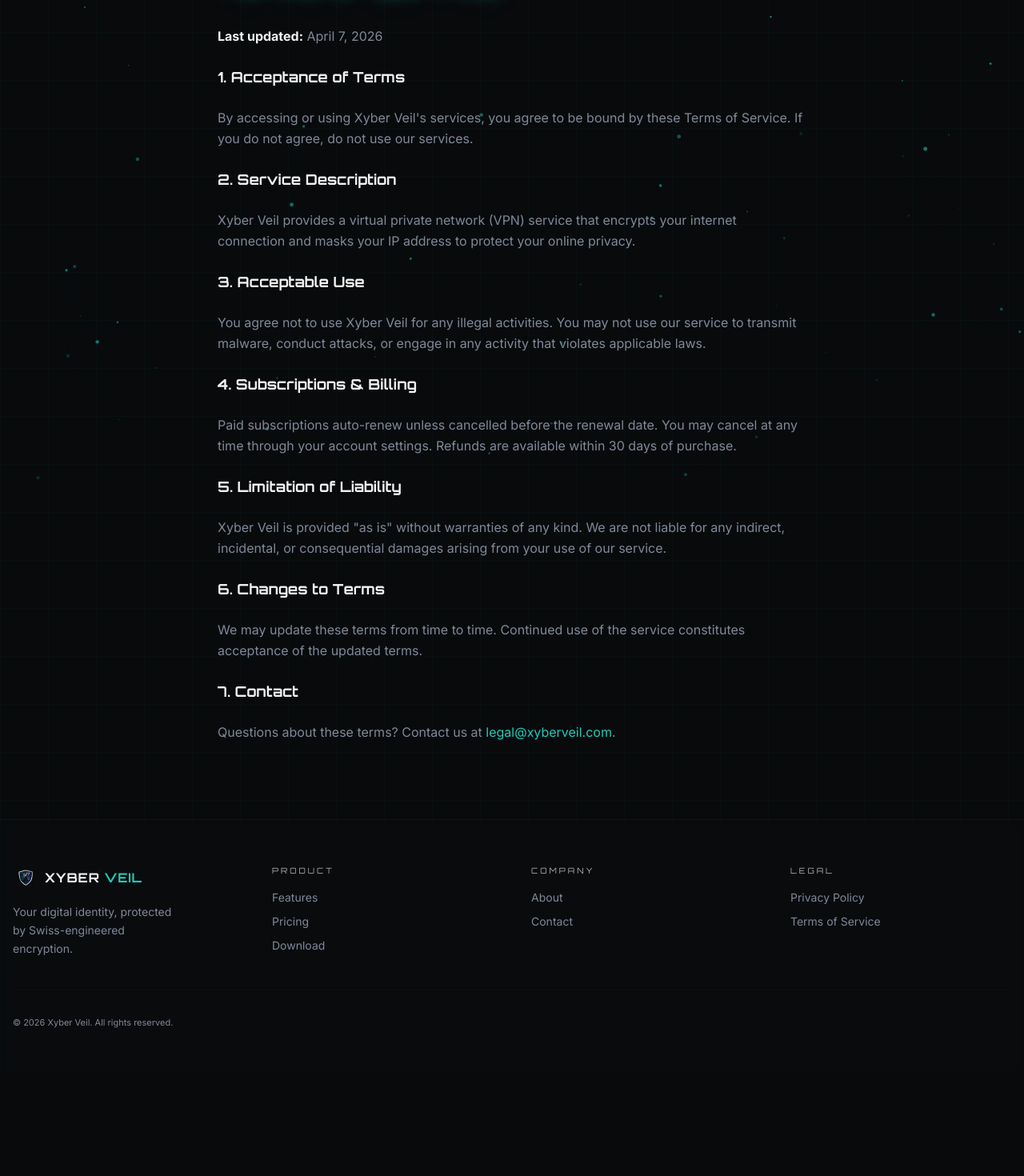
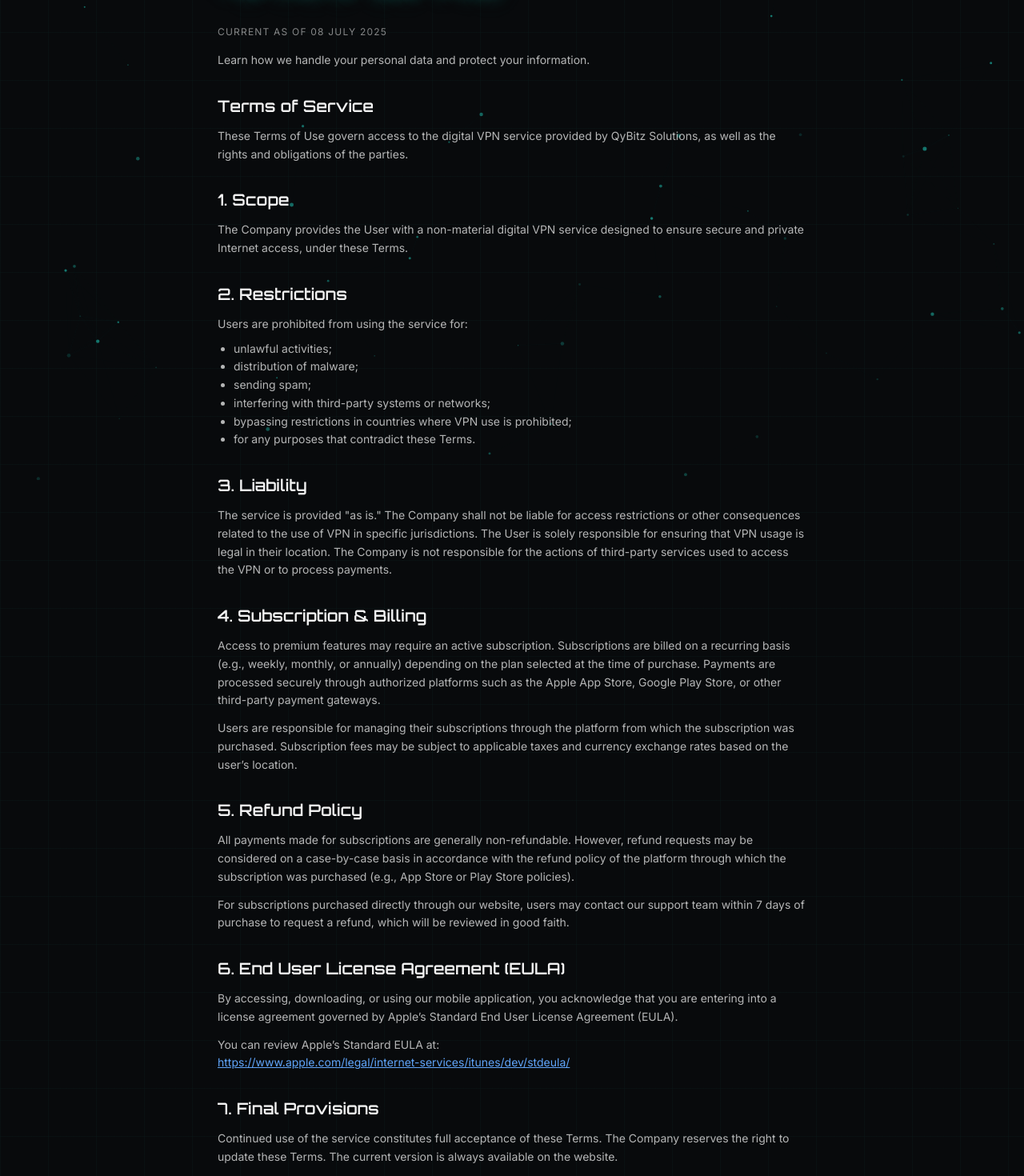
Before and after one commit to visiontechhhh360-lgtm/xyberveilwebsite, a React (Vite) app: page /terms in a window 1280 px wide. Shown: the part 200-1670 px from the top of the page at 80% size. Before the commit the page ends 1543 px from the top, so only its background shows below. Built offline with nearby package versions, Linux system fonts and the light colour scheme; the HTML template or start-up script is replaced by a standard one.

Commit message:
Updated pages and favicon

```diff
--- a/src/pages/Privacy.tsx
+++ b/src/pages/Privacy.tsx
@@ -7,27 +7,79 @@ const Privacy = () => (
       <div className="container mx-auto px-4 max-w-3xl">
         <AnimatedSection>
           <h1 className="font-display text-4xl font-bold mb-8 glow-text">Privacy Policy</h1>
-          <div className="prose prose-invert prose-sm max-w-none space-y-6 text-muted-foreground leading-relaxed">
-            <p><strong className="text-foreground">Last updated:</strong> April 7, 2026</p>
+   <div className="mx-auto max-w-3xl">
 
-            <h2 className="font-display text-lg font-bold text-foreground mt-8">1. Information We Collect</h2>
-            <p>Xyber Veil collects minimal information necessary to provide our VPN service. We do <strong className="text-foreground">not</strong> log your browsing activity, connection timestamps, DNS queries, IP addresses, or any traffic data.</p>
+             <p className="mt-3 text-xs uppercase tracking-widest text-white/50">
+            Current as of 08 July 2025
+          </p>
+          <p className="mt-4 text-sm leading-relaxed text-white/70">
+            Learn how we handle your personal data and protect your information.
+          </p>
+          <p className="mt-4 text-sm leading-relaxed text-white/70">
+            This Privacy Policy outlines the principles of personal and technical data processing carried out by QyBitz Solutions within the scope of its digital VPN service.
+          </p>
 
-            <h2 className="font-display text-lg font-bold text-foreground mt-8">2. How We Use Information</h2>
-            <p>Account information (email address) is used solely for account management, billing, and customer support. We never sell, trade, or share your personal data with third parties.</p>
+          <section className="mt-8 space-y-3">
+            <h2 className="text-xl font-semibold">1. Data Processed</h2>
+            <p className="text-sm leading-relaxed text-white/70">
+              <strong>Email address:</strong> used solely for sending a one-time OTP code, not stored or linked to the user's activity.
+            </p>
+            <p className="text-sm leading-relaxed text-white/70 mt-2">
+              <strong>Technical data</strong> (e.g., device type, browser) may be temporarily used to ensure proper interface display and service functionality, without being associated with an individual user.
+            </p>
+          </section>
 
-            <h2 className="font-display text-lg font-bold text-foreground mt-8">3. Data Security</h2>
-            <p>We employ 256-bit AES encryption, perfect forward secrecy, and secure protocols to protect all data in transit. Our infrastructure is regularly audited by independent security firms.</p>
+          <section className="mt-8 space-y-3">
+            <h2 className="text-xl font-semibold">2. No-Log Policy</h2>
+            <p className="text-sm leading-relaxed text-white/70">
+              The Company adheres to a strict No-Log policy. We do not collect, store, or process the following:
+              <ul className="list-disc ml-5 mt-2">
+                <li>IP addresses</li>
+                <li>DNS queries</li>
+                <li>Connection routes</li>
+                <li>Timestamps</li>
+                <li>Traffic volume</li>
+              </ul>
+            </p>
+          </section>
 
-            <h2 className="font-display text-lg font-bold text-foreground mt-8">4. No-Logs Policy</h2>
-            <p>We maintain a strict no-logs policy. We do not monitor, record, log, store, or share any of your online activity. This policy has been independently verified and audited.</p>
+          <section className="mt-8 space-y-3">
+            <h2 className="text-xl font-semibold">3. Data Retention</h2>
+            <p className="text-sm leading-relaxed text-white/70">
+              The Company does not store personal data.
+            </p>
+            <p className="text-sm leading-relaxed text-white/70 mt-2">
+              Email is processed only at the moment of sending the one-time OTP code.
+            </p>
+            <p className="text-sm leading-relaxed text-white/70 mt-2">
+              Google authentication data (such as the email address or authentication token) is used only for the purpose of login and is not stored or linked to any user activity.
+            </p>
+            <p className="text-sm leading-relaxed text-white/70 mt-2">
+              Technical data is deleted after the session ends and is not stored in any databases.
+            </p>
+          </section>
 
-            <h2 className="font-display text-lg font-bold text-foreground mt-8">5. Cookies</h2>
-            <p>Our website uses essential cookies only. No tracking cookies, no analytics cookies, no advertising cookies.</p>
+          <section className="mt-8 space-y-3">
+            <h2 className="text-xl font-semibold">4. Data Disclosure to Third Parties</h2>
+            <p className="text-sm leading-relaxed text-white/70">
+              The Company may share limited technical data with payment providers or contractors when necessary for service delivery. Such data does not include any personally identifiable information and is used solely to fulfill specific technical requirements.
+            </p>
+          </section>
 
-            <h2 className="font-display text-lg font-bold text-foreground mt-8">6. Contact</h2>
-            <p>For privacy inquiries, contact us at <span className="text-primary">privacy@xyberveil.com</span>.</p>
-          </div>
+          <section className="mt-8 space-y-3">
+            <h2 className="text-xl font-semibold">5. User Responsibility</h2>
+            <p className="text-sm leading-relaxed text-white/70">
+              Users are solely responsible for ensuring that the use of the service complies with the laws and regulations of their jurisdiction, including VPN usage and data protection requirements.
+            </p>
+          </section>
+
+          <section className="mt-8 space-y-3">
+            <h2 className="text-xl font-semibold">6. Contact</h2>
+            <p className="text-sm leading-relaxed text-white/70">
+              For any questions regarding personal data processing, users may contact the Company through the email address provided on the website.
+            </p>
+          </section>
+        </div>
         </AnimatedSection>
       </div>
     </section>
--- a/src/pages/Terms.tsx
+++ b/src/pages/Terms.tsx
@@ -7,30 +7,97 @@ const Terms = () => (
       <div className="container mx-auto px-4 max-w-3xl">
         <AnimatedSection>
           <h1 className="font-display text-4xl font-bold mb-8 glow-text">Terms of Service</h1>
-          <div className="prose prose-invert prose-sm max-w-none space-y-6 text-muted-foreground leading-relaxed">
-            <p><strong className="text-foreground">Last updated:</strong> April 7, 2026</p>
+           <div className="mx-auto max-w-3xl">
 
-            <h2 className="font-display text-lg font-bold text-foreground mt-8">1. Acceptance of Terms</h2>
-            <p>By accessing or using Xyber Veil's services, you agree to be bound by these Terms of Service. If you do not agree, do not use our services.</p>
+          <p className="mt-3 text-xs uppercase tracking-widest text-white/50">
+            Current as of 08 July 2025
+          </p>
+          <p className="mt-4 text-sm leading-relaxed text-white/70">
+            Learn how we handle your personal data and protect your information.
+          </p>
 
-            <h2 className="font-display text-lg font-bold text-foreground mt-8">2. Service Description</h2>
-            <p>Xyber Veil provides a virtual private network (VPN) service that encrypts your internet connection and masks your IP address to protect your online privacy.</p>
+          <section className="mt-8 space-y-3">
+            <h2 className="text-xl font-semibold">Terms of Service</h2>
+            <p className="text-sm leading-relaxed text-white/70">
+              These Terms of Use govern access to the digital VPN service provided by QyBitz Solutions, as well as the rights and obligations of the parties.
+            </p>
+          </section>
 
-            <h2 className="font-display text-lg font-bold text-foreground mt-8">3. Acceptable Use</h2>
-            <p>You agree not to use Xyber Veil for any illegal activities. You may not use our service to transmit malware, conduct attacks, or engage in any activity that violates applicable laws.</p>
+          <section className="mt-8 space-y-3">
+            <h2 className="text-xl font-semibold">1. Scope</h2>
+            <p className="text-sm leading-relaxed text-white/70">
+              The Company provides the User with a non-material digital VPN service designed to ensure secure and private Internet access, under these Terms.
+            </p>
+          </section>
 
-            <h2 className="font-display text-lg font-bold text-foreground mt-8">4. Subscriptions & Billing</h2>
-            <p>Paid subscriptions auto-renew unless cancelled before the renewal date. You may cancel at any time through your account settings. Refunds are available within 30 days of purchase.</p>
+          <section className="mt-8 space-y-3">
+            <h2 className="text-xl font-semibold">2. Restrictions</h2>
+            <p className="text-sm leading-relaxed text-white/70">
+              Users are prohibited from using the service for:
+              <ul className="list-disc ml-5 mt-2">
+                <li>unlawful activities;</li>
+                <li>distribution of malware;</li>
+                <li>sending spam;</li>
+                <li>interfering with third-party systems or networks;</li>
+                <li>bypassing restrictions in countries where VPN use is prohibited;</li>
+                <li>for any purposes that contradict these Terms.</li>
+              </ul>
+            </p>
+          </section>
 
-            <h2 className="font-display text-lg font-bold text-foreground mt-8">5. Limitation of Liability</h2>
-            <p>Xyber Veil is provided "as is" without warranties of any kind. We are not liable for any indirect, incidental, or consequential damages arising from your use of our service.</p>
+          <section className="mt-8 space-y-3">
+            <h2 className="text-xl font-semibold">3. Liability</h2>
+            <p className="text-sm leading-relaxed text-white/70">
+              The service is provided "as is." The Company shall not be liable for access restrictions or other consequences related to the use of VPN in specific jurisdictions. The User is solely responsible for ensuring that VPN usage is legal in their location. The Company is not responsible for the actions of third-party services used to access the VPN or to process payments.
+            </p>
+          </section>
 
-            <h2 className="font-display text-lg font-bold text-foreground mt-8">6. Changes to Terms</h2>
-            <p>We may update these terms from time to time. Continued use of the service constitutes acceptance of the updated terms.</p>
+          <section className="mt-8 space-y-3">
+            <h2 className="text-xl font-semibold">4. Subscription & Billing</h2>
+            <p className="text-sm leading-relaxed text-white/70">
+              Access to premium features may require an active subscription. Subscriptions are billed on a recurring basis (e.g., weekly, monthly, or annually) depending on the plan selected at the time of purchase. Payments are processed securely through authorized platforms such as the Apple App Store, Google Play Store, or other third-party payment gateways.
+            </p>
+            <p className="text-sm leading-relaxed text-white/70 mt-2">
+              Users are responsible for managing their subscriptions through the platform from which the subscription was purchased. Subscription fees may be subject to applicable taxes and currency exchange rates based on the user’s location.
+            </p>
+          </section>
 
-            <h2 className="font-display text-lg font-bold text-foreground mt-8">7. Contact</h2>
-            <p>Questions about these terms? Contact us at <span className="text-primary">legal@xyberveil.com</span>.</p>
-          </div>
+          <section className="mt-8 space-y-3">
+            <h2 className="text-xl font-semibold">5. Refund Policy</h2>
+            <p className="text-sm leading-relaxed text-white/70">
+              All payments made for subscriptions are generally non-refundable. However, refund requests may be considered on a case-by-case basis in accordance with the refund policy of the platform through which the subscription was purchased (e.g., App Store or Play Store policies).
+            </p>
+            <p className="text-sm leading-relaxed text-white/70 mt-2">
+              For subscriptions purchased directly through our website, users may contact our support team within 7 days of purchase to request a refund, which will be reviewed in good faith.
+            </p>
+          </section>
+
+          <section className="mt-8 space-y-3">
+            <h2 className="text-xl font-semibold">6. End User License Agreement (EULA)</h2>
+            <p className="text-sm leading-relaxed text-white/70">
+              By accessing, downloading, or using our mobile application, you acknowledge that you are entering into a license agreement governed by Apple’s Standard End User License Agreement (EULA).
+            </p>
+            <p className="text-sm leading-relaxed text-white/70 mt-2">
+              You can review Apple’s Standard EULA at:
+              <br />
+              <a
+                href="https://www.apple.com/legal/internet-services/itunes/dev/stdeula/"
+                target="_blank"
+                rel="noopener noreferrer"
+                className="underline text-blue-400"
+              >
+                https://www.apple.com/legal/internet-services/itunes/dev/stdeula/
+              </a>
+            </p>
+          </section>
+
+          <section className="mt-8 space-y-3">
+            <h2 className="text-xl font-semibold">7. Final Provisions</h2>
+            <p className="text-sm leading-relaxed text-white/70">
+              Continued use of the service constitutes full acceptance of these Terms. The Company reserves the right to update these Terms. The current version is always available on the website.
+            </p>
+          </section>
+        </div>
         </AnimatedSection>
       </div>
     </section>
```
Also changed, not shown: 1 other file (tests, documents, lock files or other folders).
